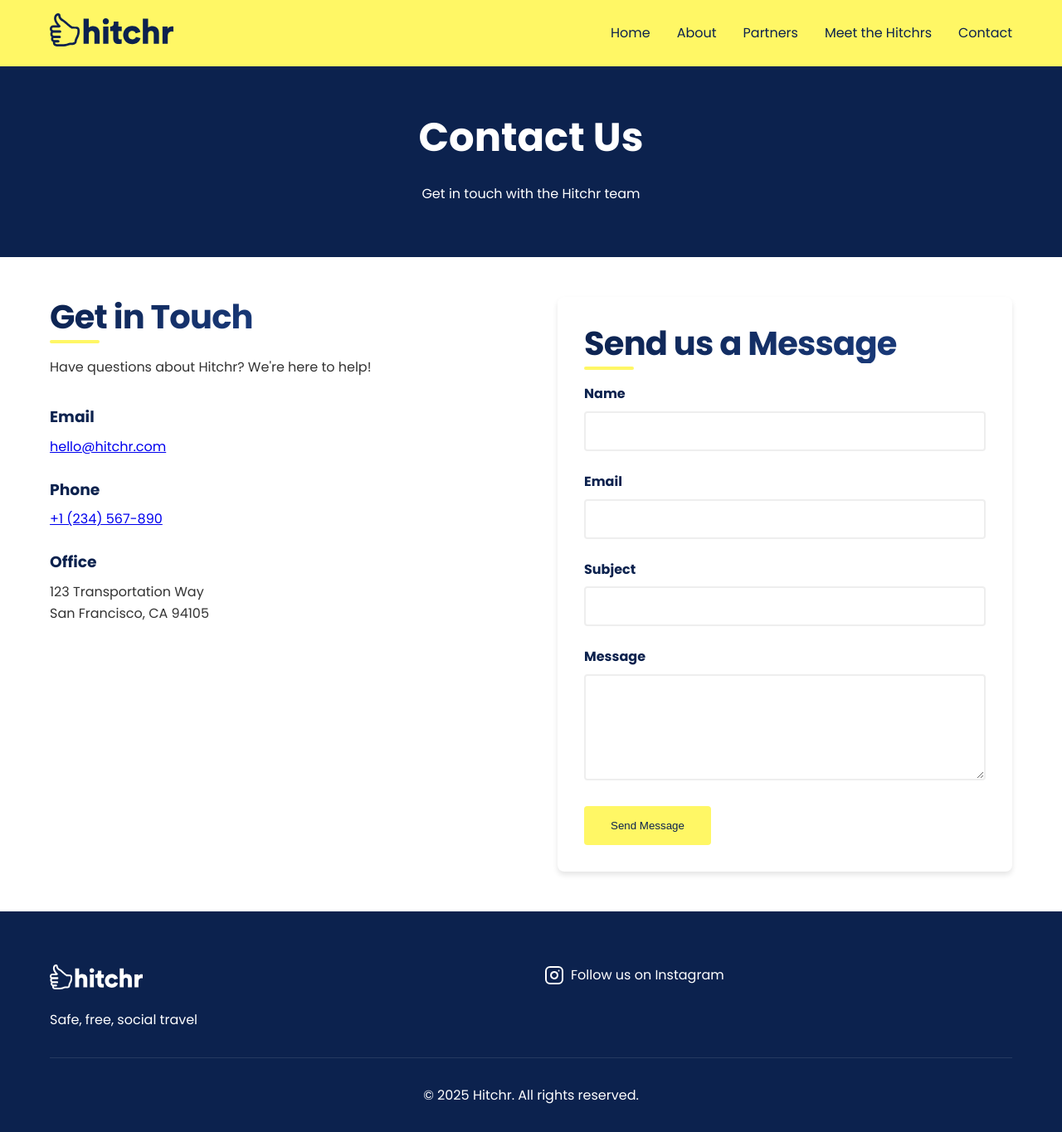
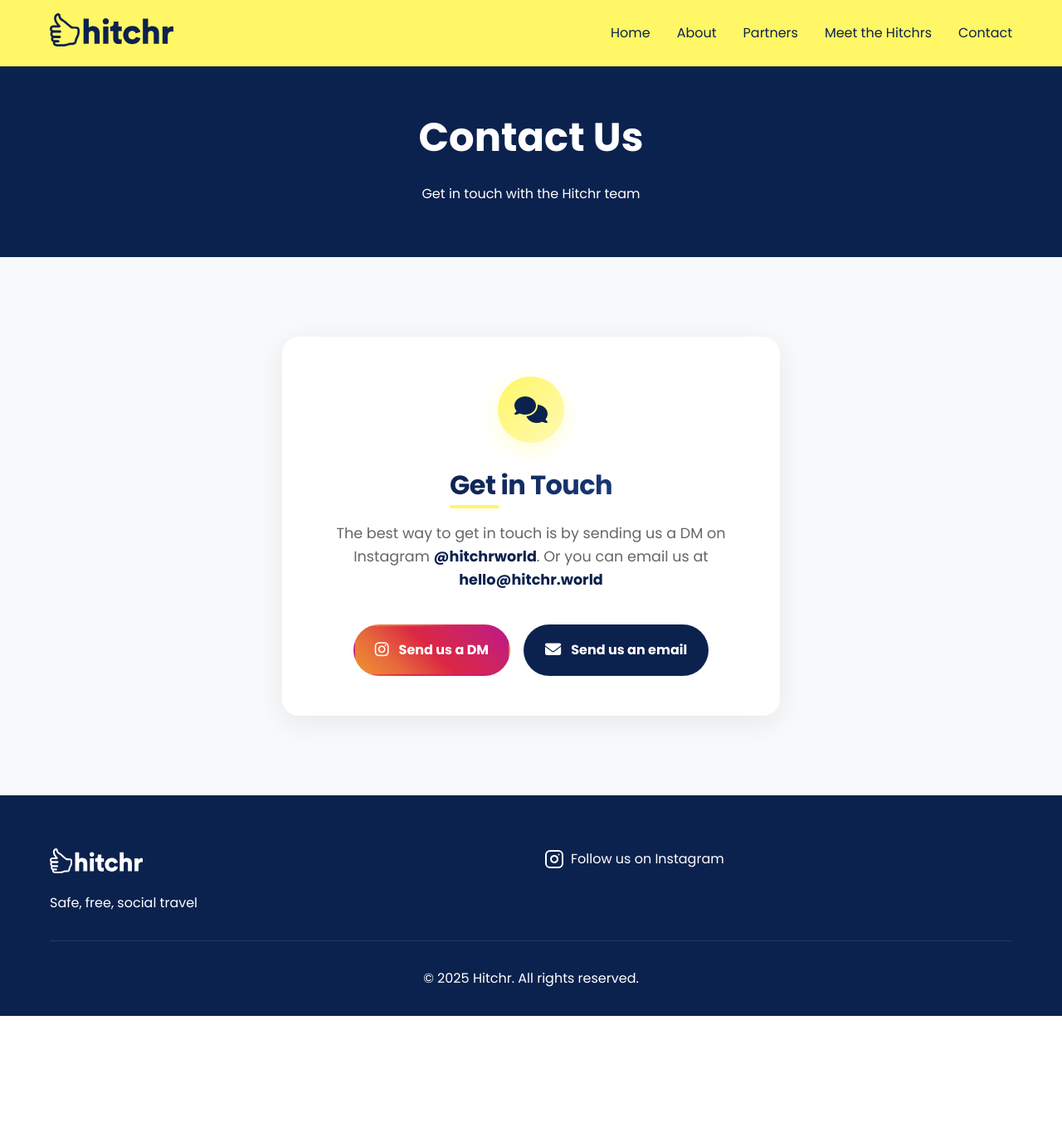
Before and after one commit to hitchrworld/hitchrworld.github.io, a Jekyll site: the page built from contact.html, in a window 1280 px wide and 1365 px high. Shown: the whole window at 83% size. Built offline with Jekyll 4.4.1, drawn with Linux system fonts in a browser that asks for light colours.

Commit message:
Revamp contact page layout and content; replace contact methods with direct messaging options and enhance styling for better user engagement

```diff
--- a/assets/css/main.css
+++ b/assets/css/main.css
@@ -666,7 +666,6 @@ img[src*="cropped-an-honest-days-work-logo.png"] {
 
 .co-founder {
     background: linear-gradient(135deg, #fff 0%, #f8f9fa 100%);
-    border: 2px solid var(--primary-color);
     transform: scale(1.05);
 }
 
@@ -940,66 +939,132 @@ img[src*="cropped-an-honest-days-work-logo.png"] {
 }
 
 /* Contact Page */
-.contact-grid {
-    display: grid;
-    grid-template-columns: 1fr 1fr;
-    gap: 4rem;
-    margin: 3rem 0;
-}
-
-.contact-methods {
-    margin-top: 2rem;
-}
-
-.contact-method {
+.contact-content {
+    padding: 6rem 0;
+    background: #f8f9fa;
+}
+
+.contact-message {
+    max-width: 600px;
+    margin: 0 auto;
+    text-align: center;
+}
+
+.contact-card {
+    background: white;
+    border-radius: 20px;
+    padding: 3rem 2rem;
+    box-shadow: 0 8px 32px rgba(12, 34, 78, 0.08);
+    transition: transform 0.3s ease, box-shadow 0.3s ease;
+}
+
+.contact-card:hover {
+    transform: translateY(-4px);
+    box-shadow: 0 12px 40px rgba(12, 34, 78, 0.12);
+}
+
+.contact-icon {
+    width: 80px;
+    height: 80px;
+    background: linear-gradient(135deg, var(--primary-color) 0%, #fff9b3 100%);
+    border-radius: 50%;
+    display: flex;
+    align-items: center;
+    justify-content: center;
+    margin: 0 auto 2rem;
+    box-shadow: 0 8px 24px rgba(255, 247, 101, 0.3);
+}
+
+.contact-icon i {
+    font-size: 2rem;
+    color: var(--secondary-color);
+}
+
+.contact-card h2 {
+    color: var(--secondary-color);
     margin-bottom: 1.5rem;
-}
-
-.contact-method h3 {
-    color: var(--secondary-color);
-    margin-bottom: 0.5rem;
-}
-
-.contact-form {
-    background: white;
-    padding: 2rem;
-    border-radius: 8px;
-    box-shadow: 0 4px 6px rgba(0,0,0,0.1);
-}
-
-.form-group {
-    margin-bottom: 1.5rem;
-}
-
-.form-group label {
-    display: block;
-    margin-bottom: 0.5rem;
-    color: var(--secondary-color);
-    font-weight: 700;
-}
-
-.form-group input,
-.form-group textarea {
-    width: 100%;
-    padding: 0.75rem;
-    border: 2px solid #eee;
-    border-radius: 4px;
-    font-family: inherit;
-}
-
-.submit-button {
-    background-color: var(--primary-color);
-    color: var(--secondary-color);
-    border: none;
-    padding: 1rem 2rem;
-    border-radius: 4px;
-    font-weight: 400;
-    cursor: pointer;
-    transition: transform 0.3s ease;
-}
-
-.submit-button:hover {
+    font-size: 2rem;
+}
+
+.contact-description {
+    font-size: 1.1rem;
+    line-height: 1.6;
+    color: #666;
+    margin-bottom: 2.5rem;
+}
+
+.contact-link {
+    color: var(--secondary-color);
+    text-decoration: none;
+    font-weight: 600;
+    transition: color 0.3s ease;
+}
+
+.contact-link:hover {
+    color: var(--primary-color);
+}
+
+.contact-actions {
+    display: flex;
+    gap: 1rem;
+    justify-content: center;
+    flex-wrap: wrap;
+}
+
+.contact-button {
+    display: inline-flex;
+    align-items: center;
+    gap: 0.75rem;
+    padding: 1rem 1.5rem;
+    border-radius: 50px;
+    text-decoration: none;
+    font-weight: 600;
+    transition: all 0.3s ease;
+    border: 2px solid transparent;
+}
+
+.contact-button.instagram {
+    background: linear-gradient(45deg, #f09433 0%, #e6683c 25%, #dc2743 50%, #cc2366 75%, #bc1888 100%);
+    color: white;
+}
+
+.contact-button.instagram:hover {
     transform: translateY(-2px);
+    box-shadow: 0 8px 24px rgba(220, 39, 67, 0.3);
+}
+
+.contact-button.email {
+    background: var(--secondary-color);
+    color: white;
+}
+
+.contact-button.email:hover {
+    background: var(--primary-color);
+    color: var(--secondary-color);
+    transform: translateY(-2px);
+    box-shadow: 0 8px 24px rgba(12, 34, 78, 0.2);
+}
+
+.contact-button i {
+    font-size: 1.2rem;
+}
+
+@media (max-width: 768px) {
+    .contact-card {
+        padding: 2rem 1.5rem;
+        margin: 0 1rem;
+    }
+
+    .contact-actions {
+        flex-direction: column;
+        align-items: center;
+    }
+
+    .contact-button {
+        width: 100%;
+        max-width: 280px;
+        justify-content: center;
+    }
 }
 
 /* Testimonials Section */
--- a/contact.html
+++ b/contact.html
@@ -12,54 +12,24 @@ title: Contact Us
 
 <section class="contact-content">
     <div class="container">
-        <div class="contact-grid">
-            <div class="contact-info">
+        <div class="contact-message">
+            <div class="contact-card">
+                <div class="contact-icon">
+                    <i class="fas fa-comments"></i>
+                </div>
                 <h2>Get in Touch</h2>
-                <p>Have questions about Hitchr? We're here to help!</p>
+                <p class="contact-description">The best way to get in touch is by sending us a DM on Instagram <a href="https://instagram.com/hitchrworld" target="_blank" class="contact-link">@hitchrworld</a>. Or you can email us at <a href="mailto:hello@hitchr.world" class="contact-link">hello@hitchr.world</a></p>
 
-                <div class="contact-methods">
-                    <div class="contact-method">
-                        <h3>Email</h3>
-                        <p><a href="mailto:hello@hitchr.com">hello@hitchr.com</a></p>
-                    </div>
-
-                    <div class="contact-method">
-                        <h3>Phone</h3>
-                        <p><a href="tel:+1234567890">+1 (234) 567-890</a></p>
-                    </div>
-
-                    <div class="contact-method">
-                        <h3>Office</h3>
-                        <p>123 Transportation Way<br>San Francisco, CA 94105</p>
-                    </div>
+                <div class="contact-actions">
+                    <a href="https://instagram.com/hitchrworld" target="_blank" class="contact-button instagram">
+                        <i class="fab fa-instagram"></i>
+                        Send us a DM
+                    </a>
+                    <a href="mailto:hello@hitchr.world" class="contact-button email">
+                        <i class="fas fa-envelope"></i>
+                        Send us an email
+                    </a>
                 </div>
-            </div>
-
-            <div class="contact-form">
-                <h2>Send us a Message</h2>
-                <form action="#" method="POST">
-                    <div class="form-group">
-                        <label for="name">Name</label>
-                        <input type="text" id="name" name="name" required>
-                    </div>
-
-                    <div class="form-group">
-                        <label for="email">Email</label>
-                        <input type="email" id="email" name="email" required>
-                    </div>
-
-                    <div class="form-group">
-                        <label for="subject">Subject</label>
-                        <input type="text" id="subject" name="subject" required>
-                    </div>
-
-                    <div class="form-group">
-                        <label for="message">Message</label>
-                        <textarea id="message" name="message" rows="5" required></textarea>
-                    </div>
-
-                    <button type="submit" class="submit-button">Send Message</button>
-                </form>
             </div>
         </div>
     </div>
--- a/team.html
+++ b/team.html
@@ -48,7 +48,7 @@ title: Meet the Team
                     <img src="/assets/images/team/nadine.jpeg" alt="Nadine MacDonald" onerror="this.onerror=null;this.src='/assets/images/placeholder.png';">
                 </div>
                 <h3>Nadine MacDonald</h3>
-                <p class="member-role">Community Manager</p>
+                <p class="member-role">User Experience</p>
                 <p class="member-bio">Dedicated to fostering meaningful connections within the hitchhiking community. Nadine ensures every hitcher feels welcome and supported on their journey.</p>
                 <div class="member-socials">
                     <a href="https://www.instagram.com/nadiepadie/" target="_blank" aria-label="Instagram" class="hitcher-icon"><svg width="22" height="22" viewBox="0 0 24 24" fill="none" stroke="currentColor" stroke-width="2" stroke-linecap="round" stroke-linejoin="round"><rect x="2" y="2" width="20" height="20" rx="5" ry="5"></rect><path d="M16 11.37A4 4 0 1 1 12.63 8 4 4 0 0 1 16 11.37z"></path><line x1="17.5" y1="6.5" x2="17.51" y2="6.5"></line></svg></a>
@@ -60,7 +60,7 @@ title: Meet the Team
                     <img src="/assets/images/team/mara.jpeg" alt="Mara A" onerror="this.onerror=null;this.src='/assets/images/placeholder.png';">
                 </div>
                 <h3>Mara Alasia</h3>
-                <p class="member-role">Content Creator</p>
+                <p class="member-role">User Experience</p>
                 <p class="member-bio">Storyteller and visual artist who captures the magic of hitchhiking through photography and writing. Mara helps share the incredible stories from our community.</p>
                 <div class="member-socials">
                     <a href="https://www.instagram.com/maraalasia/" target="_blank" aria-label="Instagram" class="hitcher-icon"><svg width="22" height="22" viewBox="0 0 24 24" fill="none" stroke="currentColor" stroke-width="2" stroke-linecap="round" stroke-linejoin="round"><rect x="2" y="2" width="20" height="20" rx="5" ry="5"></rect><path d="M16 11.37A4 4 0 1 1 12.63 8 4 4 0 0 1 16 11.37z"></path><line x1="17.5" y1="6.5" x2="17.51" y2="6.5"></line></svg></a>
@@ -72,7 +72,7 @@ title: Meet the Team
                 </div>
                 <h3>Nico Lethbridge</h3>
                 <p class="member-role">Community and News</p>
-                <p class="member-bio">Experienced hitchhiker and strategic thinker who helps shape Hitchr's vision and growth. Nico brings years of travel wisdom and business insight to our mission.</p>
+                <p class="member-bio">Nico has hitchhiked across the UK and shares his adventures on Britain By Thumb. He’s helping us tell stories from the Hitchr community and bring the spirit of the road to life.</p>
                 <div class="member-socials">
                     <a href="https://instagram.com/nicolethbridge" target="_blank" aria-label="Instagram" class="hitcher-icon"><svg width="22" height="22" viewBox="0 0 24 24" fill="none" stroke="currentColor" stroke-width="2" stroke-linecap="round" stroke-linejoin="round"><rect x="2" y="2" width="20" height="20" rx="5" ry="5"></rect><path d="M16 11.37A4 4 0 1 1 12.63 8 4 4 0 0 1 16 11.37z"></path><line x1="17.5" y1="6.5" x2="17.51" y2="6.5"></line></svg></a>
                     <a href="https://substack.com/@nicolethbridge" target="_blank" aria-label="Substack" class="hitcher-icon"><i class="fas fa-journal-whills"></i></a>
```
